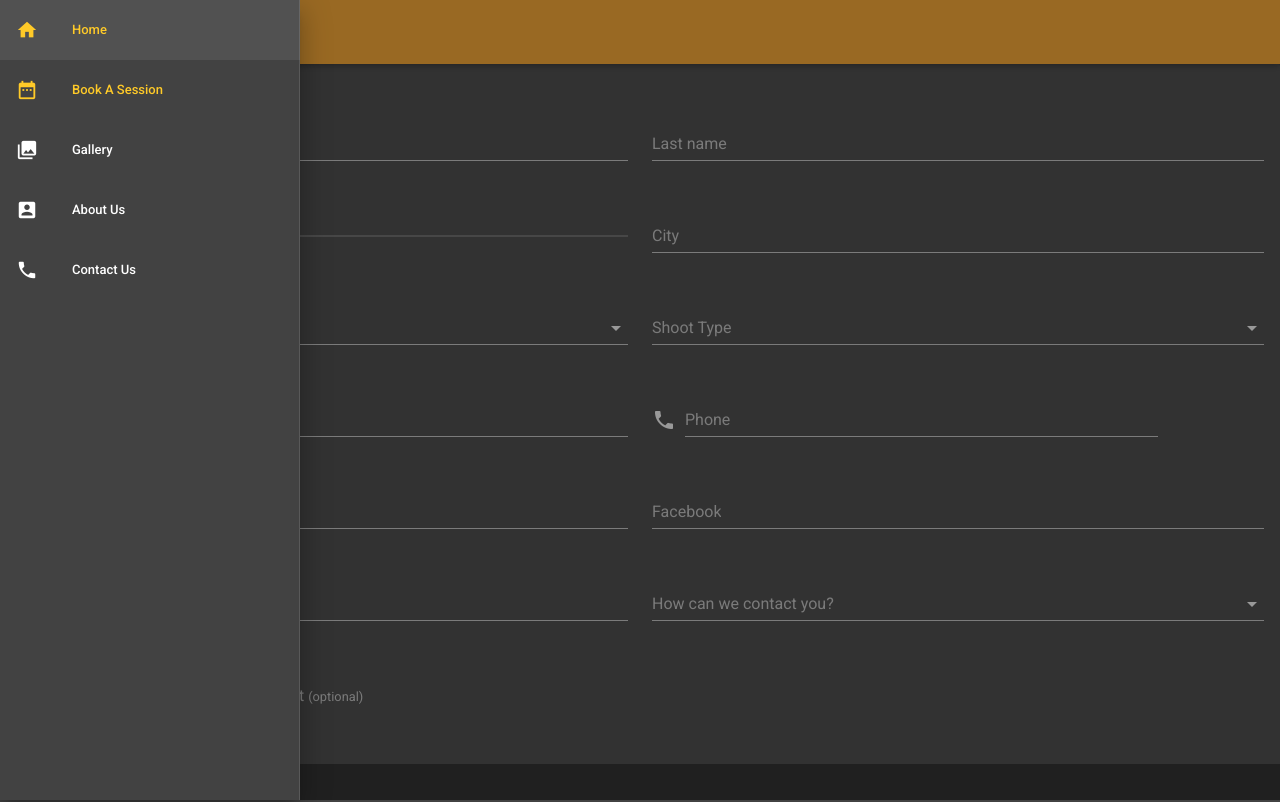
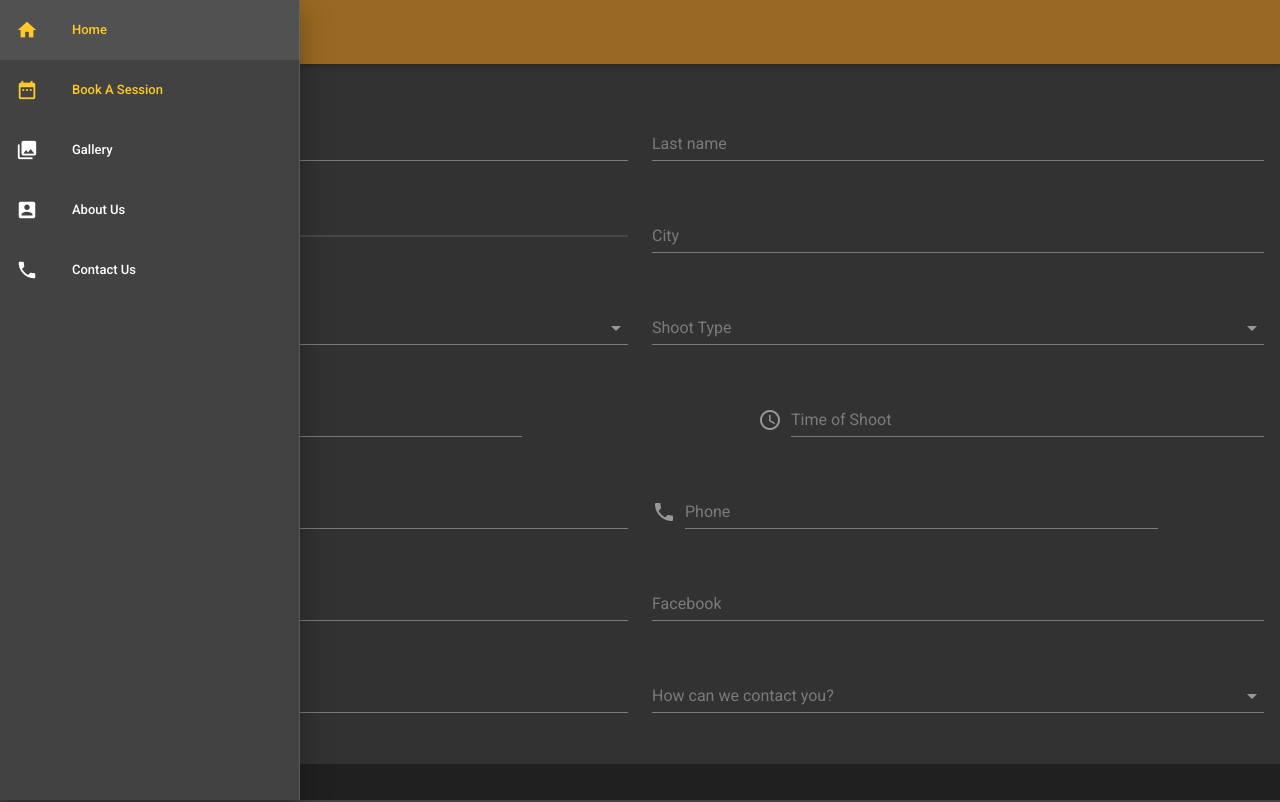
Before and after one commit to ridwanraji/fifteen-5, a Vue app: page /BookSession in a window 1280 px wide. Shown: the top 802 px of the page. Built offline with nearby package versions, Linux system fonts and the light colour scheme.

Commit message:
Add date and time picker

```diff
--- a/src/components/Bookings.vue
+++ b/src/components/Bookings.vue
@@ -13,7 +13,7 @@
     <v-form @submit.prevent="submit" ref="form">
       <v-container grid-list-xl fluid>
         <h1 class="title">Book a session with us</h1>
-        <v-layout wrap>
+        <v-layout row wrap>
           <v-flex xs12 sm6>
             <v-text-field
               label="First name"
@@ -68,6 +68,64 @@
               :rules="rules.shootType"
             ></v-select>
           </v-flex>
+          <v-flex
+        xs11
+        sm5>
+        <v-menu
+          ref="dMenu"
+          lazy
+          :close-on-content-click="false"
+          v-model="dateMenu"
+          transition="scale-transition"
+          offset-y
+          full-width
+          :nudge-right="40"
+          min-width="290px"
+          :return-value.sync="date">
+          <v-text-field
+            slot="activator"
+            label="Date of Shoot"
+            v-model="date"
+            prepend-icon="event"
+            readonly/>
+          <v-date-picker
+            v-model="date"
+            scrollable>
+            <v-spacer></v-spacer>
+            <v-btn flat color="primary" @click="dateMenu = false">Cancel</v-btn>
+          <v-btn flat color="primary" @click="$refs.dMenu.save(date)">OK</v-btn>
+          </v-date-picker>
+        </v-menu>
+      </v-flex>
+      <v-spacer></v-spacer>
+      <v-flex
+        xs11
+        sm5>
+        <v-menu
+          ref="tMenu"
+          lazy
+          :close-on-content-click="false"
+          v-model="timeMenu"
+          transition="scale-transition"
+          offset-y
+          full-width
+          :nudge-right="40"
+          max-width="290px"
+          min-width="290px"
+          :return-value.sync="time">
+          <v-text-field
+            slot="activator"
+            label="Time of Shoot"
+            v-model="formattedTime"
+            prepend-icon="access_time"
+            readonly/>
+          <v-time-picker
+            v-model="time">
+            <v-spacer></v-spacer>
+          <v-btn flat color="primary" @click="timeMenu = false">Cancel</v-btn>
+          <v-btn flat color="primary" @click="$refs.tMenu.save(time)">OK</v-btn></v-time-picker>
+        </v-menu>
+      </v-flex>
           <v-flex xs12 sm6>
             <v-text-field
               label="E-mail"
@@ -196,11 +254,13 @@
         province: '',
         shootType: '',
         contact: '',
+        age: null,
         instagram: '',
         facebook: '',
         twitter: '',
-        age: null,
-        terms: false
+        date: null,
+        time: null,
+        email: ''
       })
 
       return {
@@ -224,7 +284,15 @@
         content: `Hello`,
         snackbar: false,
         terms: false,
-        defaultForm
+        defaultForm,
+        instagram: '',
+        facebook: '',
+        twitter: '',
+        date: null,
+        time: null,
+        dateMenu: false,
+        timeMenu: false,
+        email: ''
       }
     },
 
@@ -236,6 +304,14 @@
           this.form.city &&
           this.form.terms
         )
+      },
+      formattedTime () {
+        if (this.time) {
+          const timeFrags = this.time.split(':')
+          const timeFormatted = (timeFrags[0] > 12 ? timeFrags[0] - 12 : timeFrags[0]) + ':' + timeFrags[1] + (timeFrags[0] > 12 ? ' PM' : ' AM')
+          return timeFormatted
+        }
+        return this.time
       }
     },
 
```
